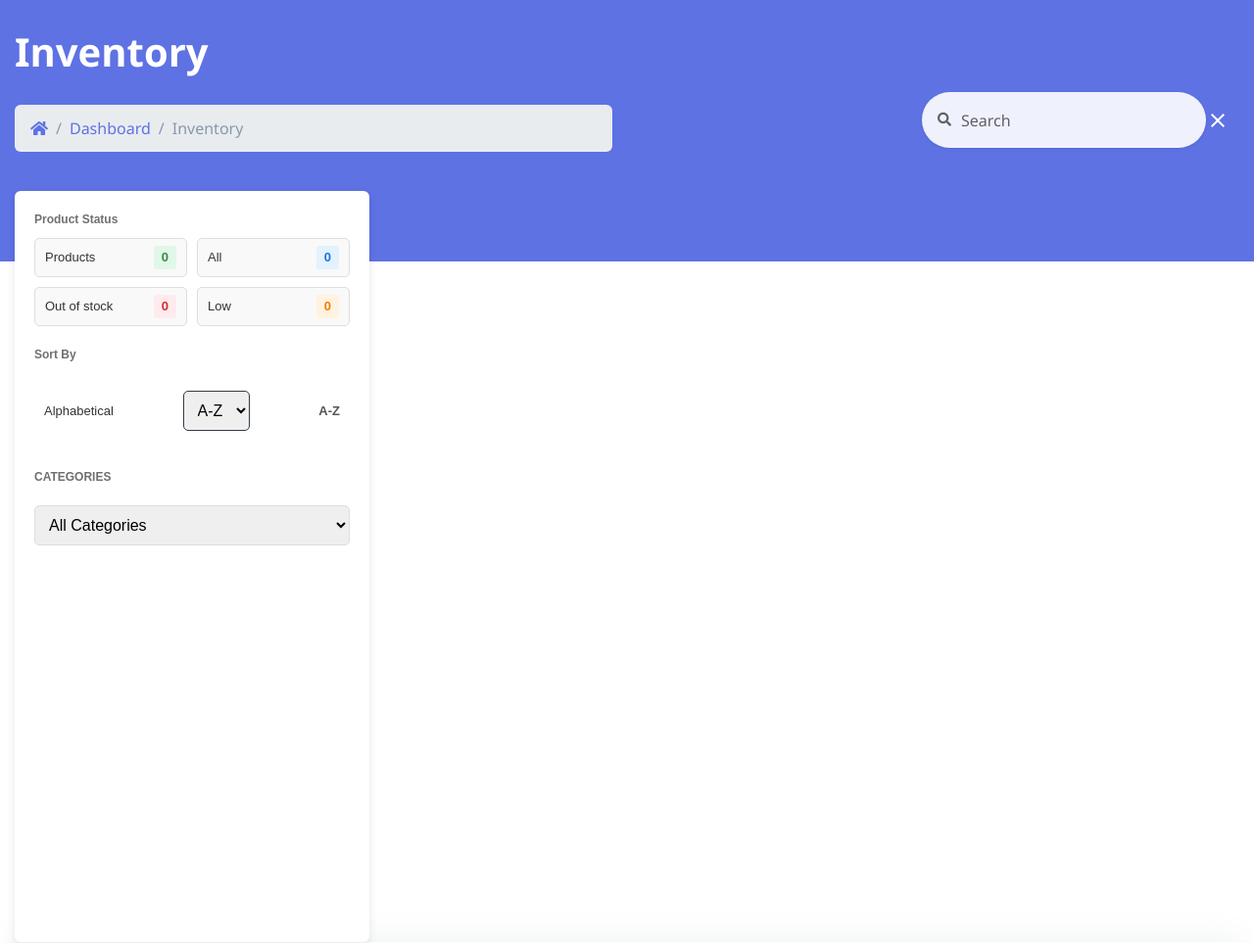
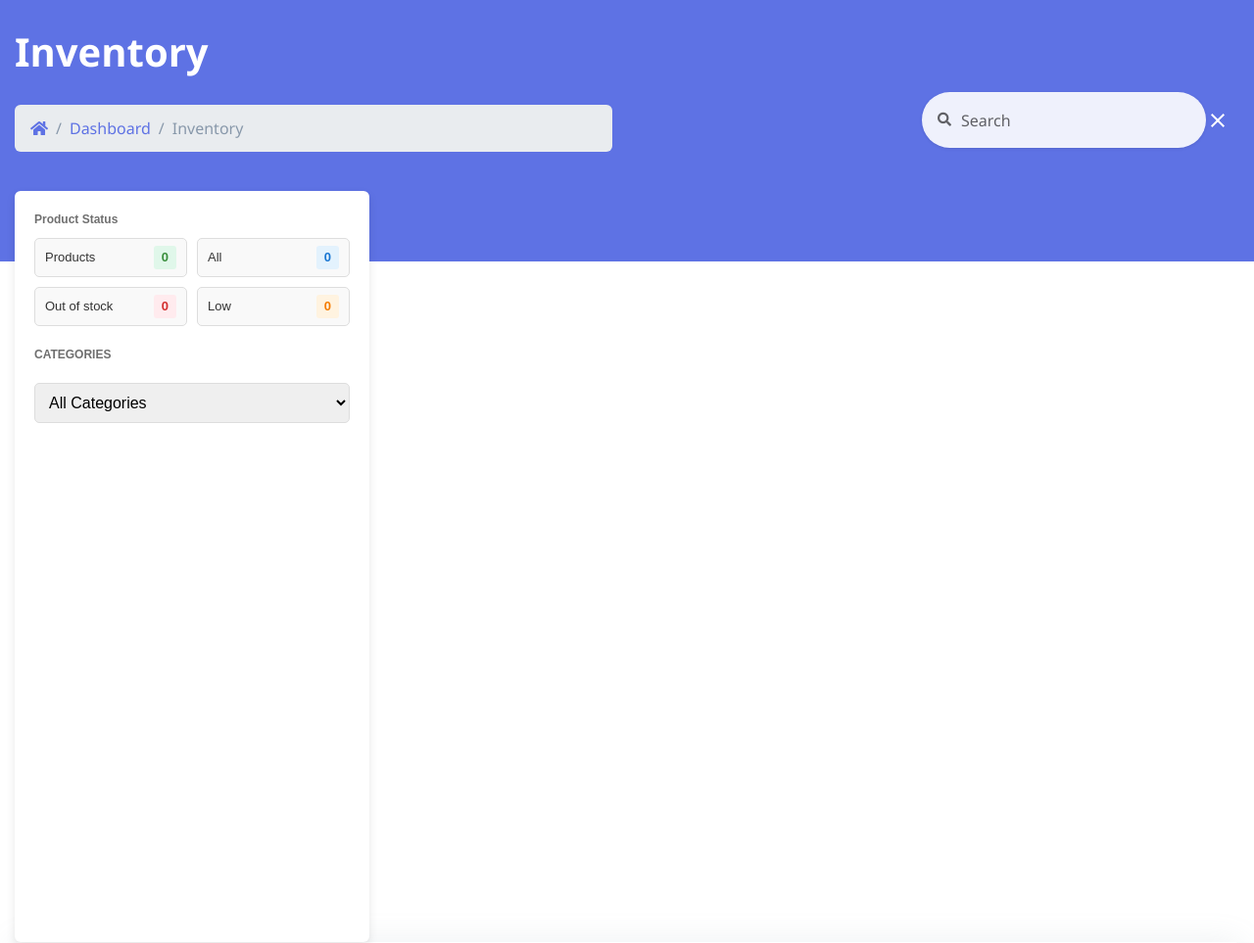
Before and after one commit to roxyukipookie/inventory-management-system, a Django app: page /inventory/ in a window 1280 px wide. Shown: the part 77-1040 px from the top of the page at 98% size. Run offline with Django 5.2, Linux system fonts and the light colour scheme; the visitor is signed in with stand-in values (Sample User, id 1); data that the repository does not hold is empty; some libraries are stand-ins or nearby versions.

Commit message:
removed sort section

```diff
--- a/stock_inventory/inventory/templates/new_inventory.html
+++ b/stock_inventory/inventory/templates/new_inventory.html
@@ -71,21 +71,6 @@
                         <span>Low</span>
                         <span class="count orange">{{ low_stock_items }}</span>
                     </div>
-                </div>
-            </section>
-
-            <section class="filter-option">
-                <h2>Sort By</h2>
-                <div class="dropdown">
-                    <span>Alphabetical</span>
-                    <form>
-                        <select class="sort_category" name="sort">
-                            <option class="sort-order" value="">A-Z</option>
-
-                        </select>
-                    </form>
-
-                    <span class="sort-order">A-Z</span>
                 </div>
             </section>
 
```
